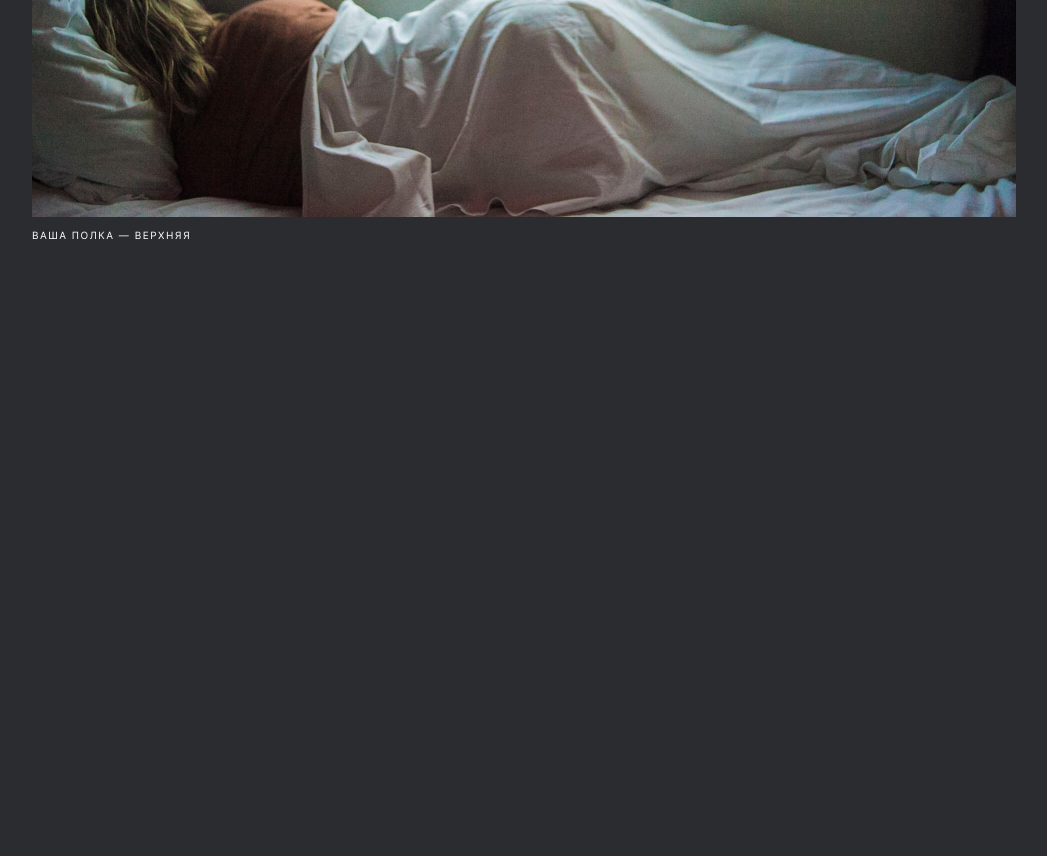
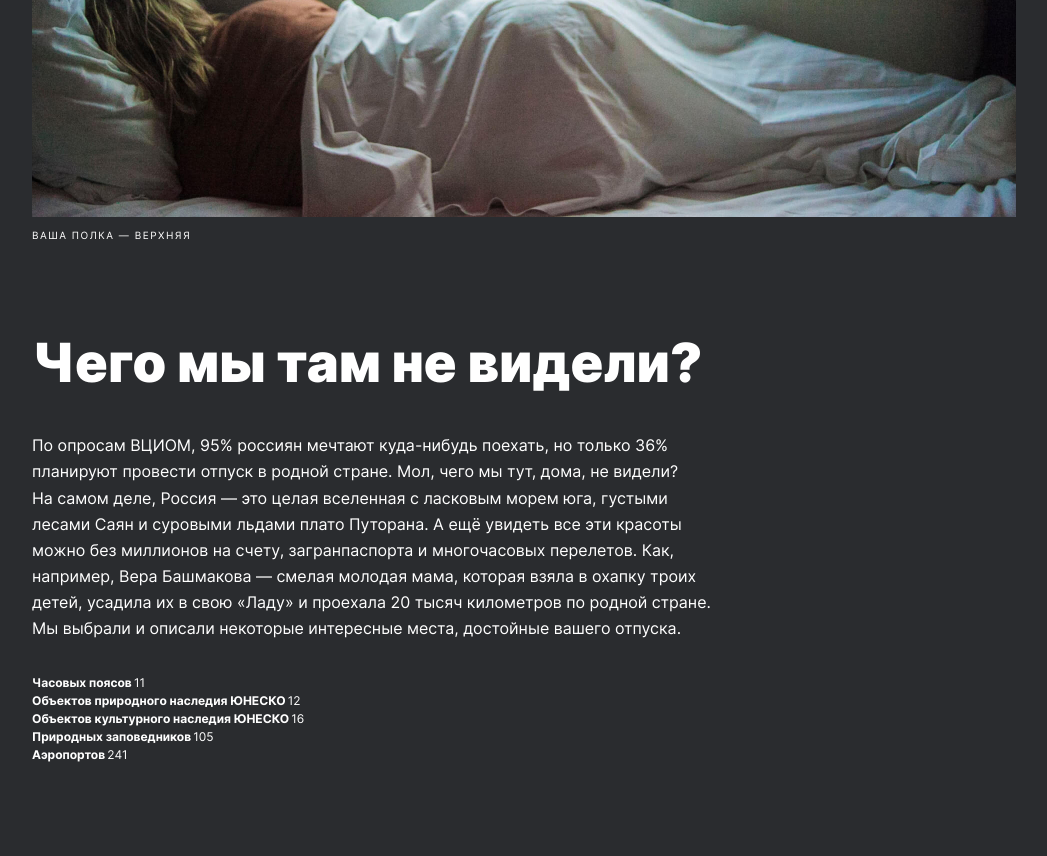
Before and after one commit to MaksimNikolaev/russian-travel, a plain HTML site: page index.html in a window 1280 px wide. Shown: the part 910-1766 px from the top of the page, without its empty margins (116-1163 px from the left). Before the commit the page ends 1244 px from the top, so only its background shows below. Drawn offline with Linux system fonts and the light colour scheme.

Commit message:
Секция intro

```diff
--- a/css/style.css
+++ b/css/style.css
@@ -173,3 +173,75 @@
     margin-left: 16px;
   }
 }
+
+.intro {
+  max-width: 984px;
+  color: #FFFFFF;
+  margin: 0 auto;
+  padding-bottom: 92px;
+}
+
+.intro__title {
+  display: block;
+  max-width: 690px;
+  font-weight: 900;
+  font-size: 54px;
+  line-height: 58px;
+  margin: 0;
+  padding-bottom: 40px;
+}
+
+.intro__text {
+  display: block;
+  max-width: 690px;
+  font-size: 16px;
+  line-height: 163%;
+  margin: 0;
+  padding-bottom: 33px;
+}
+
+.intro__list {
+  list-style: none;
+  margin: 0;
+  padding: 0;
+}
+
+.intro__list-item {
+  font-size: 12px;
+  line-height: 18px;
+}
+
+.intro__span-accent {
+  font-weight: bold;
+  font-size: 12px;
+  line-height: 18px;
+}
+
+@media (max-width:768px) {
+  .intro {
+    max-width: 720px;
+    padding-bottom: 88px;
+  }
+
+  .intro__text {
+    max-width: 720px;
+  }
+}
+
+@media (max-width:320px) {
+  .intro {
+    max-width: 288px;
+  }
+
+  .intro__title {
+    font-size: 32px;
+    line-height: 35px;
+  }
+
+  .intro__text {
+    font-size: 16px;
+    line-height: 163%;
+    margin: 0;
+    padding-bottom: 34px;
+  }
+}
--- a/index.html
+++ b/index.html
@@ -22,6 +22,22 @@
       <img src="./images/lead-polka.jpg" alt="Ваша полка верхняя" class="lead__image">
       <p class="lead__caption">ваша полка — верхняя</p>
     </section>
+    <section class="intro">
+      <h2 class="intro__title">Чего мы там не&nbsp;видели?</h2>
+      <p class="intro__text">По&nbsp;опросам ВЦИОМ, 95% россиян мечтают куда-нибудь поехать, но&nbsp;только&nbsp;36%
+        планируют провести отпуск в&nbsp;родной стране. Мол, чего мы&nbsp;тут, дома, не&nbsp;видели? На&nbsp;самом деле,
+        Россия&nbsp;&mdash; это целая вселенная с&nbsp;ласковым морем юга, густыми лесами Саян и&nbsp;суровыми льдами плато Путорана.
+        А&nbsp;ещё увидеть все эти красоты можно без&nbsp;миллионов на&nbsp;счету, загранпаспорта и&nbsp;многочасовых перелетов. Как, например,
+        Вера Башмакова&nbsp;&mdash; смелая молодая мама, которая взяла в&nbsp;охапку троих детей, усадила их&nbsp;в&nbsp;свою &laquo;Ладу&raquo;
+        и&nbsp;проехала 20&nbsp;тысяч километров по&nbsp;родной стране. Мы&nbsp;выбрали и&nbsp;описали некоторые интересные места, достойные вашего отпуска.</p>
+        <ul class="intro__list">
+          <li class="intro__list-item"><span class="intro__span-accent">Часовых поясов</span>&thinsp;11</li>
+          <li class="intro__list-item"><span class="intro__span-accent">Объектов природного наследия ЮНЕСКО</span>&thinsp;12</li>
+          <li class="intro__list-item"><span class="intro__span-accent">Объектов культурного наследия ЮНЕСКО</span>&thinsp;16</li>
+          <li class="intro__list-item"><span class="intro__span-accent">Природных заповедников</span>&thinsp;105</li>
+          <li class="intro__list-item"><span class="intro__span-accent">Аэропортов</span>&thinsp;241</li>
+        </ul>
+    </section>
   </main>
   <footer class="footer">
 
```
